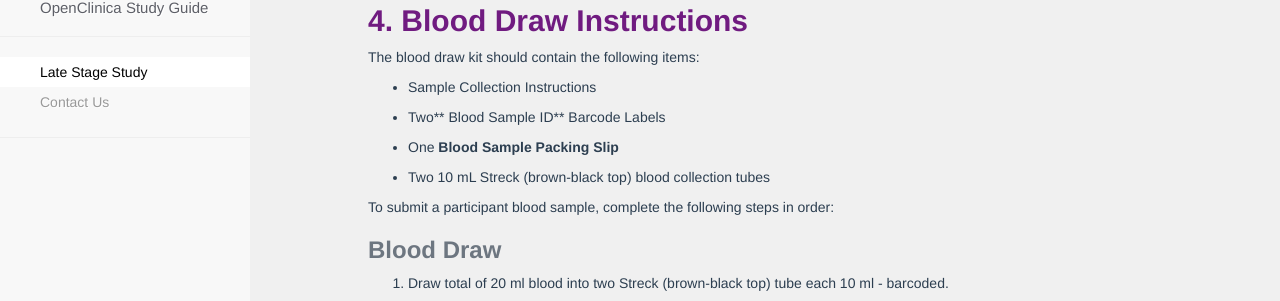
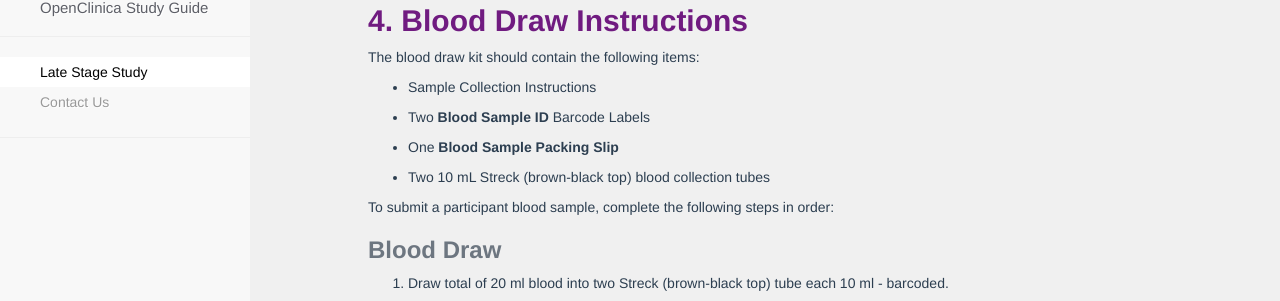
Before and after one commit to lexentbio/openclinica-docs, a Jekyll site: the page built from index.md, in a window 1280 px wide and 900 px high, scrolled down 4373 px. Shown: the part 151-452 px from the top of the window. Built offline with Jekyll 4.4.1, drawn with Linux system fonts in a browser that asks for light colours; nearby versions of some CDN libraries.

```diff
--- a/_late_stage_study_steps/blood-draw-instructions.markdown
+++ b/_late_stage_study_steps/blood-draw-instructions.markdown
@@ -8,7 +8,7 @@ The blood draw kit should contain the following items:
 
 * Sample Collection Instructions
 
-* Two\*\* Blood Sample ID\*\* Barcode Labels
+* Two **Blood Sample ID** Barcode Labels
 
 * One **Blood Sample Packing Slip**
 
```
